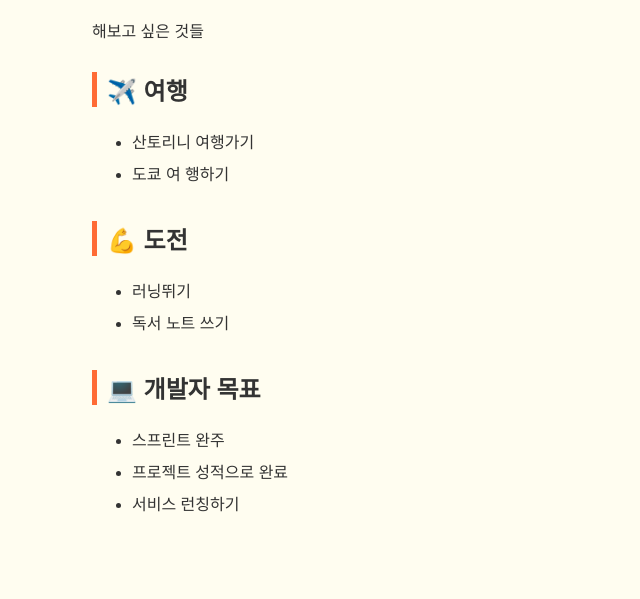
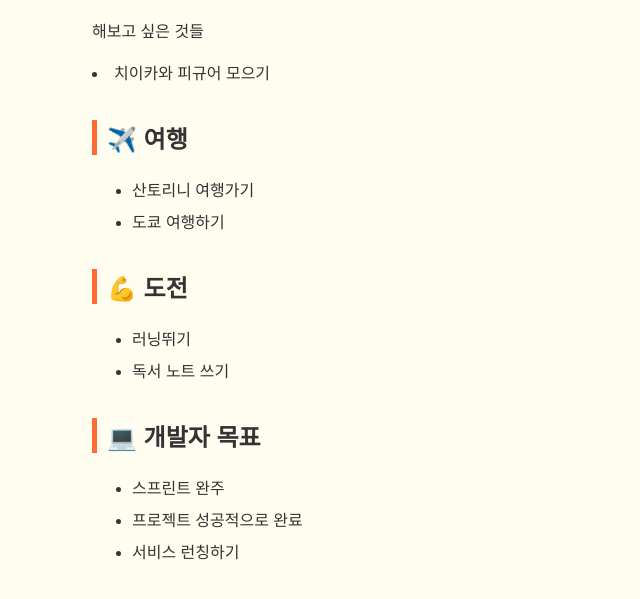
Before and after one commit to gamazzang/my-bucketlist, a plain HTML site: page index.html in a window 1280 px wide. Shown: the part 99-698 px from the top of the page, without its empty margins (223-863 px from the left). Drawn offline with Linux system fonts and the light colour scheme.

Commit message:
Update bucket list items and correct typos

```diff
--- a/index.html
+++ b/index.html
@@ -27,11 +27,12 @@
 <body>
   <h1>🪣 나의 버킷리스트</h1>
   <p> 해보고 싶은 것들</p>
+  <li>치이카와 피규어 모으기</li>
 
   <h2>✈️ 여행</h2>
   <ul>
     <li>산토리니 여행가기 </li>
-    <li>도쿄 여 행하기</li>
+    <li>도쿄 여행하기</li>
   </ul>
 
   <h2>💪 도전</h2>
@@ -43,7 +44,7 @@
   <h2>💻 개발자 목표</h2>
   <ul>
     <li>스프린트 완주</li>
-    <li>프로젝트 성적으로 완료</li>
+    <li>프로젝트 성공적으로 완료</li>
     <li>서비스 런칭하기</li>
   </ul>
 </body>
```
